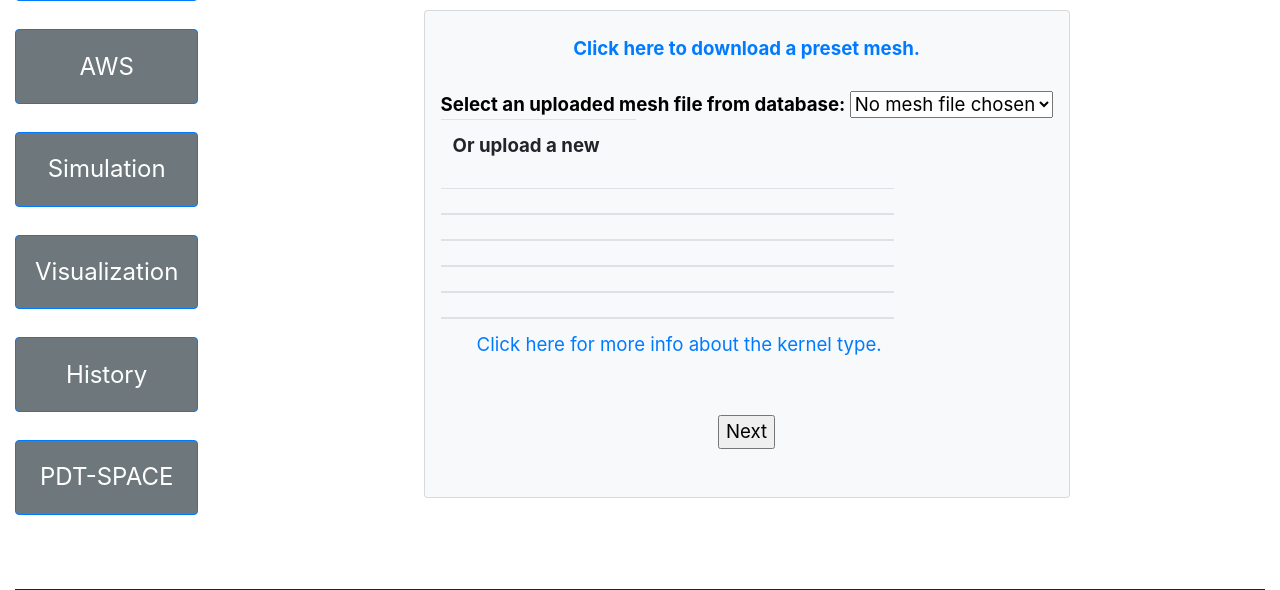
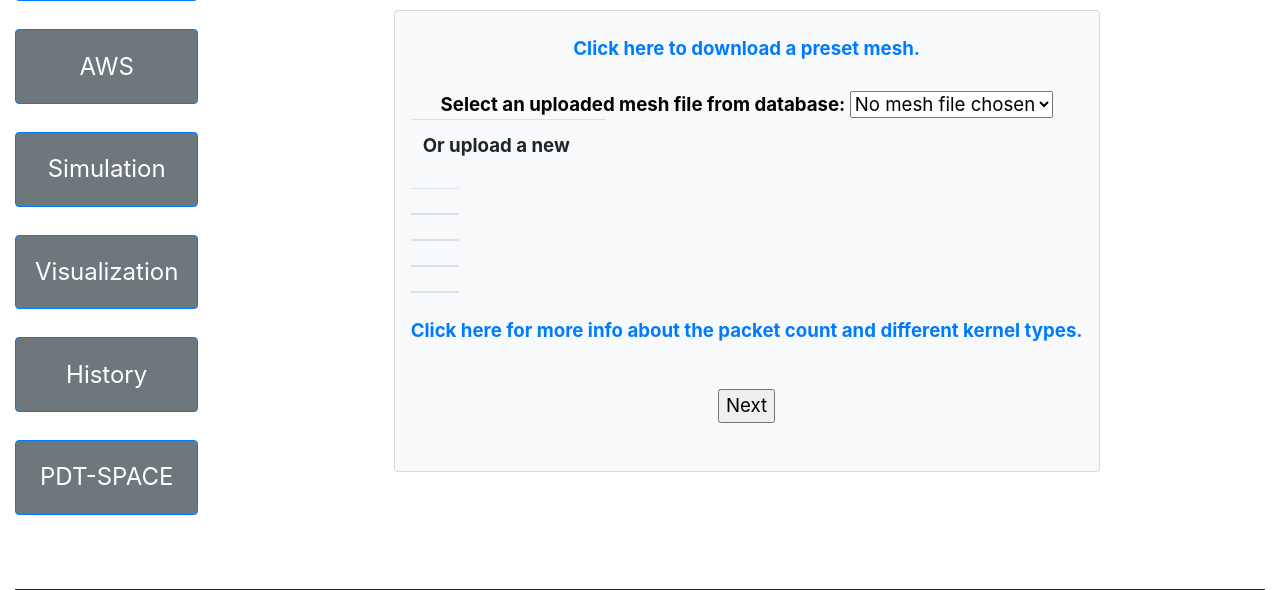
Before and after one commit to nancytaen/FullMonteWeb, a Django app: template application/templates/simulator.html in a window 1280 px wide. Shown: the part 264-854 px from the top of the page. Run offline with Django 3.2, Linux system fonts and the light colour scheme; the template is opened without the code that fills it, so the values that code supplies are empty; grey boxes labelled with a size stand in for pictures from a placeholder-image service; some libraries are stand-ins or nearby versions.

Commit message:
add description to packet counts

```diff
--- a/application/templates/kernel_info.html
+++ b/application/templates/kernel_info.html
@@ -11,6 +11,10 @@
 <div class="txt_container">
 
     <h1>FullMonte Simulator</h1>
+
+    <h2>Packet Count</h2>
+
+    <p>The packet count refers to the number of photons that will be launched in the kernel. A higher number of photons will give a better simulation accuracy, but will linearly increase the simulation execution time.</p>
 
     <h2>Kernel Type</h2>
 
--- a/application/templates/simulator.html
+++ b/application/templates/simulator.html
@@ -107,15 +107,9 @@
                         </td>
                     </tr>
                 </tbody>
-                <tbody id="pc">
-                    <tr>
-                        <th></th>
-                        <td><a href="{% url 'kernel_info' %}">
-                            Click here for more info about the kernel type.
-                        </a></td>
-                    </tr>
-                </tbody>
                 </table>
+                <b><a href="{% url 'kernel_info' %}">Click here for more info about the packet count and different kernel types.
+                </a></b>
             </div>
 
             <p><br/><input type="submit" value="Next"></p>
```
